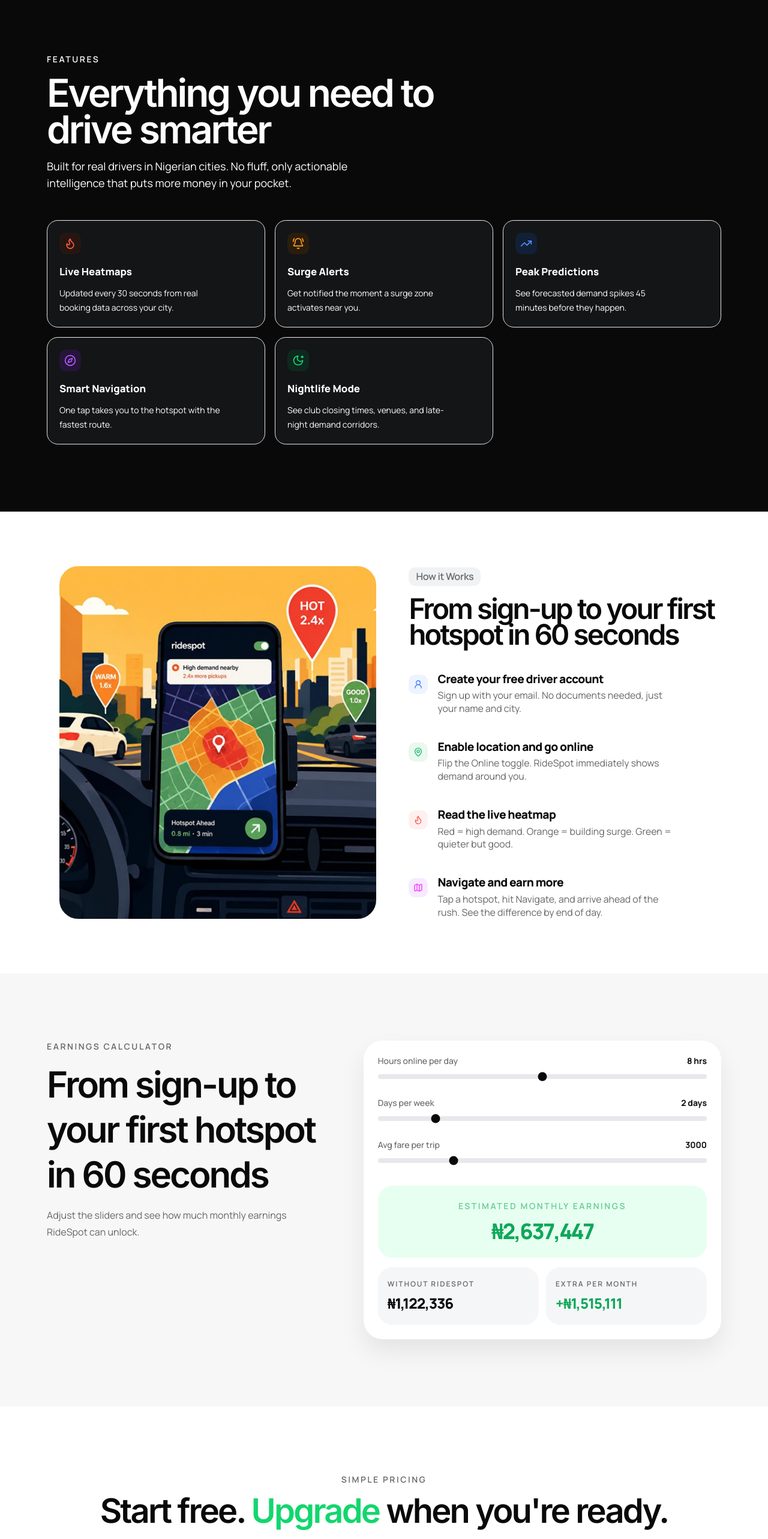
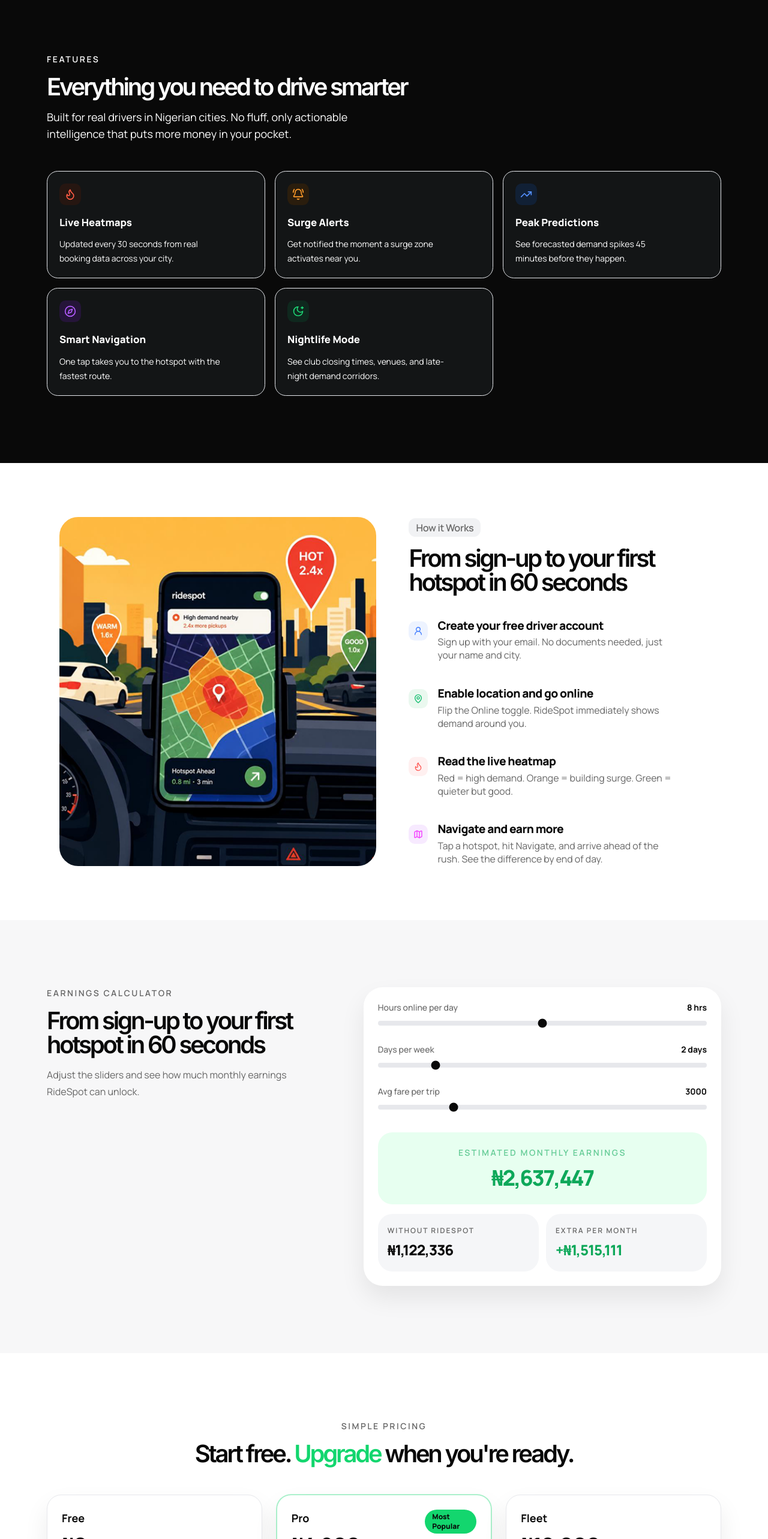
Before and after one commit to Vikky-Ajayi/Ridespot, a Next.js app: page / in a window 1280 px wide. Shown: the part 840-3406 px from the top of the page at 60% size. Built offline with nearby package versions, Linux system fonts and the light colour scheme.

Commit message:
Update desktop landing heading typography

```diff
--- a/src/app/page.tsx
+++ b/src/app/page.tsx
@@ -42,7 +42,7 @@
             <p className="inline-flex w-fit self-start whitespace-nowrap rounded-[0.72rem] bg-[#f1f2f4] px-3 py-[0.45rem] text-[1.02rem] font-semibold leading-none tracking-[-0.02em] text-[#6c6c6c]">
               How it Works
             </p>
-            <h2 className="mt-4 max-w-[34rem] [font-family:Inter,sans-serif] text-[1.75rem] font-semibold leading-none tracking-[-0.08em] text-ink lg:text-[2.96rem] lg:font-extrabold lg:leading-[0.92] lg:tracking-[-0.06em]">
+            <h2 className="mt-4 max-w-[34rem] [font-family:Inter,sans-serif] text-[1.75rem] font-semibold leading-none tracking-[-0.08em] text-ink lg:text-[2.5rem] lg:font-semibold lg:leading-none lg:tracking-[-0.08em]">
               <span className="block lg:whitespace-nowrap">From sign-up to your first</span>
               <span className="block lg:whitespace-nowrap">hotspot in 60 seconds</span>
             </h2>
@@ -63,7 +63,7 @@
             <p className="text-sm font-semibold uppercase tracking-[0.18em] text-ink-muted">
               Simple Pricing
             </p>
-            <h2 className="mt-4 [font-family:Inter,sans-serif] text-[1.75rem] font-semibold leading-none tracking-[-0.08em] text-ink md:text-[3.5rem] md:font-extrabold md:leading-[0.95] md:tracking-[-0.05em]">
+            <h2 className="mt-4 [font-family:Inter,sans-serif] text-[1.75rem] font-semibold leading-none tracking-[-0.08em] text-ink md:text-[2.5rem] md:font-semibold md:leading-none md:tracking-[-0.08em]">
               Start free. <span className="text-brand">Upgrade</span> when you&apos;re ready.
             </h2>
           </div>
@@ -81,7 +81,7 @@
             <p className="text-sm font-semibold uppercase tracking-[0.18em] text-ink-muted">
               Faq
             </p>
-            <h2 className="mt-4 [font-family:Inter,sans-serif] text-[1.75rem] font-semibold leading-none tracking-[-0.08em] text-ink md:text-[3.5rem] md:font-extrabold md:leading-[0.95] md:tracking-[-0.05em]">
+            <h2 className="mt-4 [font-family:Inter,sans-serif] text-[1.75rem] font-semibold leading-none tracking-[-0.08em] text-ink md:text-[2.5rem] md:font-semibold md:leading-none md:tracking-[-0.08em]">
               Questions drivers ask
             </h2>
           </div>
@@ -107,7 +107,7 @@
             <p className="text-sm font-semibold uppercase tracking-[0.18em] text-ink-muted">
               Driver Stories
             </p>
-            <h2 className="mt-4 [font-family:Inter,sans-serif] text-[1.75rem] font-semibold leading-none tracking-[-0.08em] text-ink md:text-[3.5rem] md:font-extrabold md:leading-[0.95] md:tracking-[-0.05em]">
+            <h2 className="mt-4 [font-family:Inter,sans-serif] text-[1.75rem] font-semibold leading-none tracking-[-0.08em] text-ink md:text-[2.5rem] md:font-semibold md:leading-none md:tracking-[-0.08em]">
               Real drivers. Real results.
             </h2>
           </div>
--- a/src/components/landing/CtaSection.tsx
+++ b/src/components/landing/CtaSection.tsx
@@ -4,7 +4,7 @@
   return (
     <section className="bg-brand py-16 text-center text-ink md:py-24">
       <div className="mx-auto max-w-4xl px-4 md:px-6 lg:px-[14px]">
-        <h2 className="[font-family:Inter,_system-ui,_sans-serif] text-[1.75rem] font-semibold leading-none tracking-[-0.08em] md:text-[2rem] md:leading-[1]">
+        <h2 className="[font-family:Inter,_system-ui,_sans-serif] text-[1.75rem] font-semibold leading-none tracking-[-0.08em] md:text-[2.5rem] md:font-semibold md:leading-none md:tracking-[-0.08em]">
           <span className="block md:inline">Ready to</span>{" "}
           <span className="block md:inline">
             earn <em className="italic text-[#004825]">more</em> with
--- a/src/components/landing/EarningsCalculator.tsx
+++ b/src/components/landing/EarningsCalculator.tsx
@@ -70,7 +70,7 @@
           <p className="text-sm font-semibold uppercase tracking-[0.18em] text-ink-muted">
             Earnings Calculator
           </p>
-          <h2 className="mt-4 max-w-lg [font-family:Inter,sans-serif] text-[1.75rem] font-semibold leading-none tracking-[-0.08em] text-ink md:text-6xl md:font-extrabold md:leading-tight md:tracking-[-0.05em]">
+          <h2 className="mt-4 max-w-lg [font-family:Inter,sans-serif] text-[1.75rem] font-semibold leading-none tracking-[-0.08em] text-ink md:text-[2.5rem] md:font-semibold md:leading-none md:tracking-[-0.08em]">
             From sign-up to your first hotspot in 60 seconds
           </h2>
           <p className="mt-4 max-w-md text-base leading-7 text-ink-muted">
--- a/src/components/landing/FeaturesGrid.tsx
+++ b/src/components/landing/FeaturesGrid.tsx
@@ -9,7 +9,7 @@
           <p className="text-sm font-semibold uppercase tracking-[0.18em] text-white/48">
             Features
           </p>
-          <h2 className="mt-4 [font-family:Inter,sans-serif] text-[1.75rem] font-semibold leading-none tracking-[-0.08em] md:text-[4rem] md:font-extrabold md:leading-[0.95] md:tracking-[-0.05em]">
+          <h2 className="mt-4 [font-family:Inter,sans-serif] text-[1.75rem] font-semibold leading-none tracking-[-0.08em] md:text-[2.5rem] md:font-semibold md:leading-none md:tracking-[-0.08em]">
             Everything you need to drive smarter
           </h2>
           <p className="mt-4 max-w-xl text-base leading-7 text-white/62 md:text-lg">
```
